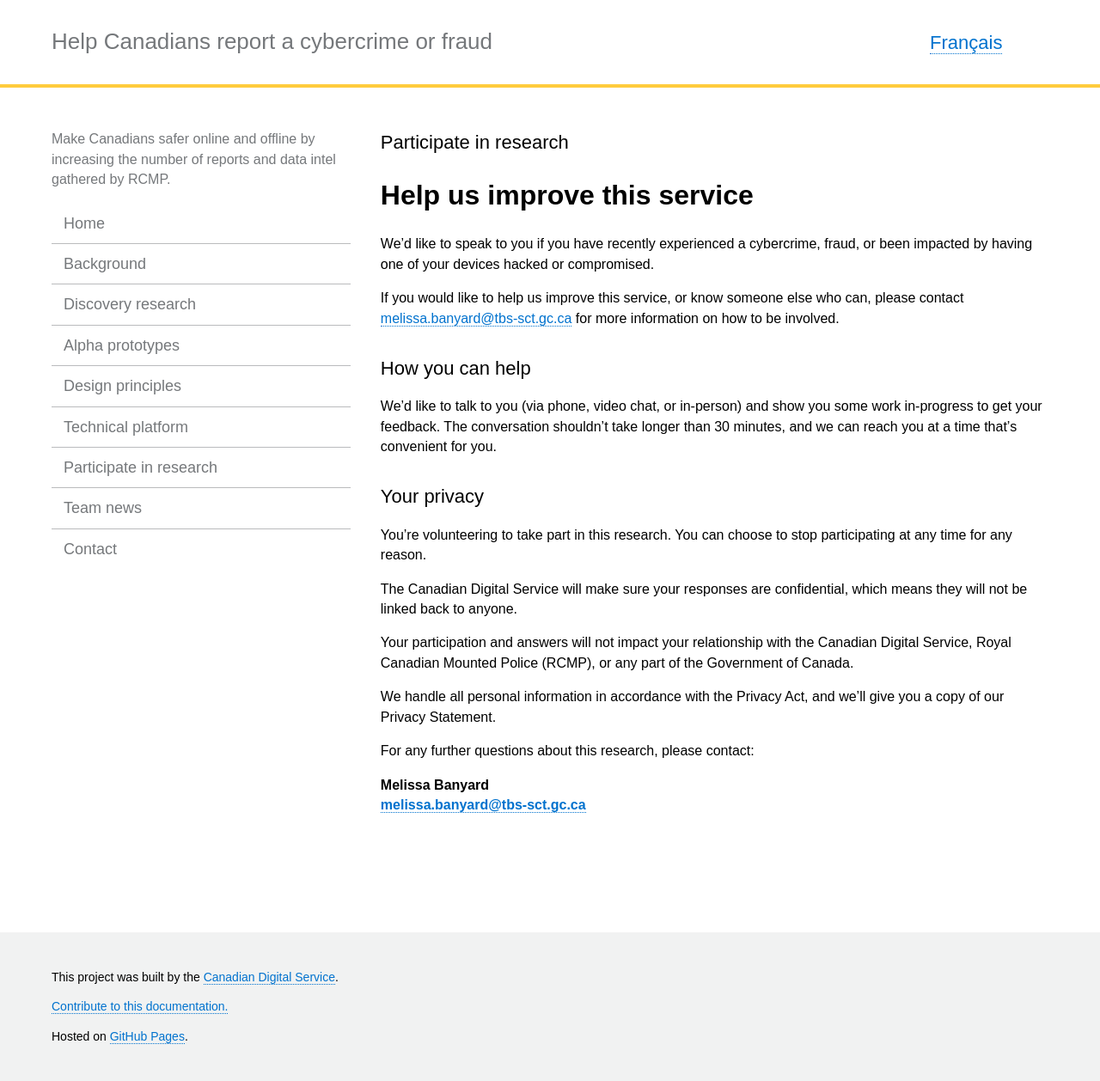
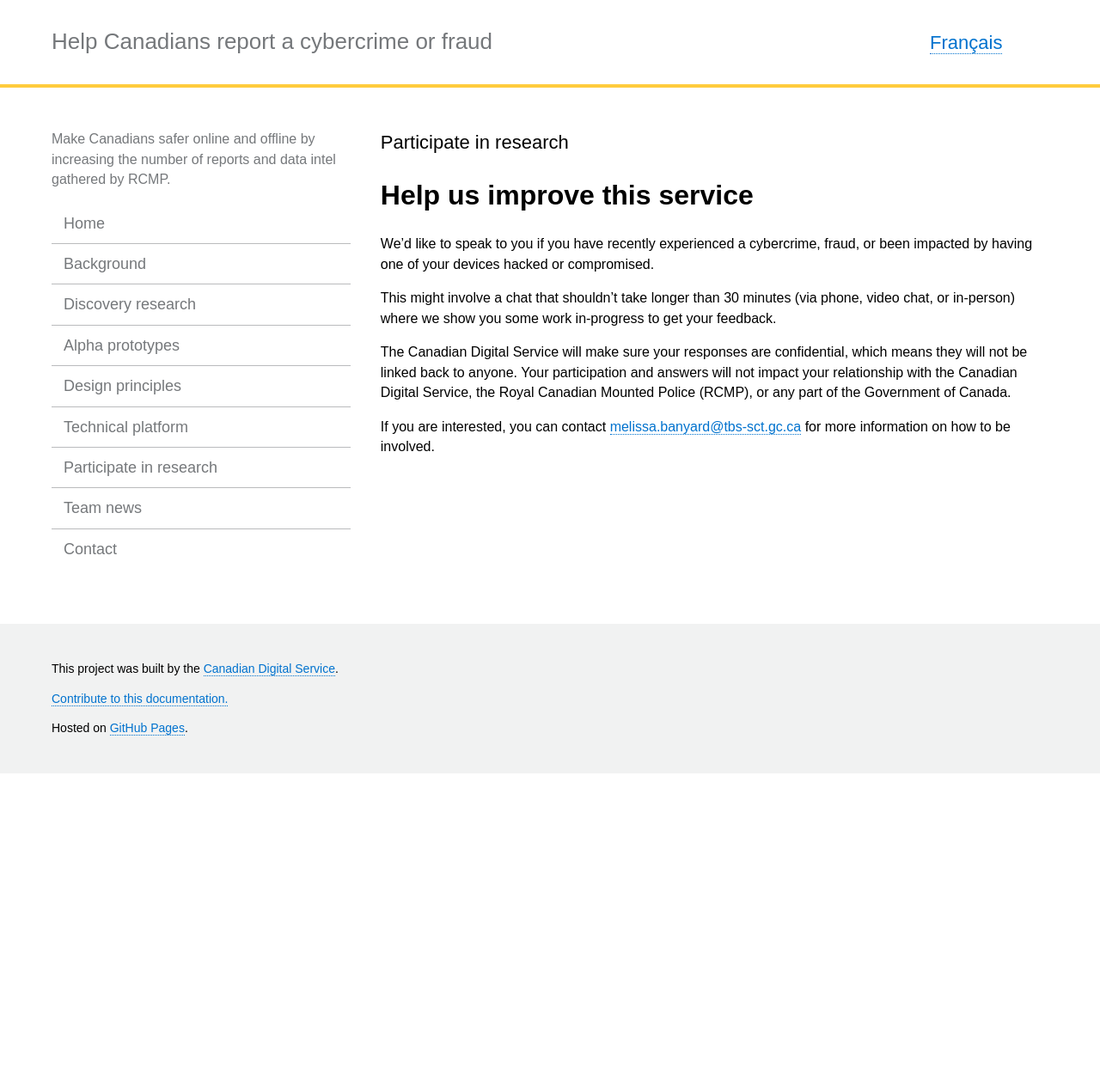
Before and after one commit to cds-snc/rcmp-report-a-cybercrime-alpha-documentation, a Jekyll site: the page built from _pages/en/participate.md, in a window 1280 px wide. Shown: the whole page at 86% size. Built offline with Jekyll 4.4.1, drawn with Linux system fonts in a browser that asks for light colours; after the commit the page ends 900 px from its top, so only the background shows below that.

Commit message:
Update participate.md

```diff
--- a/_pages/en/participate.md
+++ b/_pages/en/participate.md
@@ -8,26 +8,10 @@ trans_url: "/participez/"
 
 # Help us improve this service
 
-We’d like to speak to you if you have recently experienced a
-cybercrime, fraud, or been impacted by having one of your devices hacked or
-compromised.
+We’d like to speak to you if you have recently experienced a cybercrime, fraud, or been impacted by having one of your devices hacked or compromised.
 
-If you would like to help us improve this service, or know someone else who can, please contact [melissa.banyard@tbs-sct.gc.ca](mailto:melissa.banyard@tbs-sct.gc.ca) for more information on how to be involved.
+This might involve a chat that shouldn't take longer than 30 minutes (via phone, video chat, or in-person) where we show you some work in-progress to get your feedback.
 
-## How you can help
+The Canadian Digital Service will make sure your responses are confidential, which means they will not be linked back to anyone. Your participation and answers will not impact your relationship with the Canadian Digital Service, the Royal Canadian Mounted Police (RCMP), or any part of the Government of Canada.
 
-We'd like to talk to you (via phone, video chat, or in-person) and show you some work in-progress to get your feedback. The conversation shouldn't take longer than 30 minutes, and we can reach you at a time that's convenient for you.
-
-## Your privacy
-You're volunteering to take part in this research. You can choose to stop participating at any time for any reason.
-
-The Canadian Digital Service will make sure your responses are confidential, which means they will not be linked back to anyone.
-
-Your participation and answers will not impact your relationship with the Canadian Digital Service, Royal Canadian Mounted Police (RCMP), or any part of the Government of Canada.
-
-We handle all personal information in accordance with the Privacy Act, and we'll give you a copy of our Privacy Statement.
-
-For any further questions about this research, please contact:
-
-**Melissa Banyard**<br>
-**[melissa.banyard@tbs-sct.gc.ca](mailto:melissa.banyard@tbs-sct.gc.ca)**
+If you are interested, you can contact [melissa.banyard@tbs-sct.gc.ca](mailto:melissa.banyard@tbs-sct.gc.ca) for more information on how to be involved.
```
